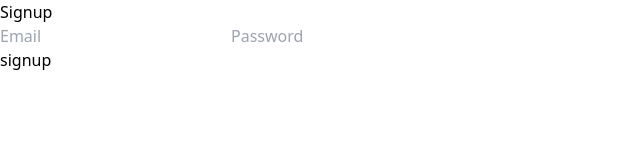
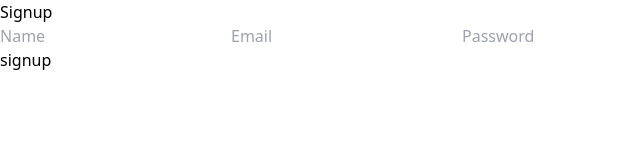
Before and after one commit to sahil-2102/form-concepts, a React (Vite) app: page / in a window 1280 px wide. Shown: the top 160 px of the page, without its empty margins (0-640 px from the left). Built offline with nearby package versions, Linux system fonts and the light colour scheme.

Commit message:
create signup logic

```diff
--- a/src/components/Form.jsx
+++ b/src/components/Form.jsx
@@ -1,57 +1,90 @@
 import { use, useState } from "react";
+import axios from "../api/axiosInstance.js";
+const Form = () => {
+  const [name, setName] = useState("");
+  const [email, setEmail] = useState("");
+  const [password, setPassword] = useState("");
 
-const Form = () => {
-    const [email, setEmail] = useState('');
-    const [password, setPassword] = useState('');
-    const [emailErr, setEmailErr] = useState('');
-    const [passErr, setPassError] = useState('');
   const [load, setLoad] = useState(false);
-    const [success, setSuccess] = useState('');
-    const handleSubmit = (e) => {
+  const [success, setSuccess] = useState("");
+
+  const handleSubmit = async (e) => {
     e.preventDefault();
-        setEmailErr('');
-        setPassError('');
-        setSuccess('');
-        if(!email.trim()){
-            setEmailErr("A valid email is required!");
+    axios.defaults.withCredentials = true;
+    setSuccess("");
+    setLoad(true);
+    if (!name.trim() || !email.trim() || !password.trim()) {
+      setSuccess("All fields are required");
+      setLoad(false);
+      return;
     }
-        if(!password.trim()){
-            setPassError("Password field is empty!");
-        } if(password.length < 6){
-            setPassError("Password should not be less than six digits!")
+    try {
+      const res = await axios.post("/api/auth/register", {
+        name,
+        email,
+        password,
+      });
+      if (!res.success) {
+        setSuccess(res.data.message);
+      } else {
+        setSuccess(res.data.message);
+        setName("");
+        setEmail("");
+        setPassword("");
       }
-
-
+    } catch (error) {
+      console.log("An error occured! ", error.message);
     }
+    setLoad(false);
+  };
   return (
     <div className="rounded-lg max-w-[400px] w-full bg-black">
-        <h2 className="text-3xl text-center font-semibold text-white mt-10 mb-8">Signup</h2>
-        <form onSubmit={handleSubmit}
+      <h2 className="text-3xl text-center font-semibold text-white mt-10 mb-8">
+        Signup
+      </h2>
+      <form
+        onSubmit={handleSubmit}
         className="flex flex-col items-center gap-5 w-full px-6"
       >
-            <input type="email" placeholder="Email"
+        <input
+          type="text"
+          placeholder="Name"
+          value={name}
+          onChange={(e) => setName(e.target.value)}
+          className="p-3 rounded-lg bg-gradient-to-b from-slate-700 to-slate-950 text-white border-b border-green-800"
+        />
+        {/* {nameErr && <p className="text-red-500 text-sm">{nameErr}</p>} */}
+        <input
+          type="email"
+          placeholder="Email"
           value={email}
           onChange={(e) => setEmail(e.target.value)}
           className="p-3 rounded-lg bg-gradient-to-b from-slate-700 to-slate-950 text-white border-b border-green-800"
         />
-            {emailErr && <p className="text-red-500 text-sm">{emailErr}</p>}
+        {/* {emailErr && <p className="text-red-500 text-sm">{emailErr}</p>} */}
 
-            <input type="password" placeholder="Password"
+        <input
+          type="password"
+          placeholder="Password"
           value={password}
           onChange={(e) => setPassword(e.target.value)}
           className="p-3 rounded-lg bg-gradient-to-b from-slate-700 to-slate-950 text-white border-b border-green-800"
         />
-            {passErr && <p className="text-red-500 text-sm">{passErr}</p>}
+        {/* {passErr && <p className="text-red-500 text-sm">{passErr}</p>} */}
 
         <div className="w-full">
-                <button type="submit" disabled={load}
+          <button
+            type="submit"
+            disabled={load}
             className="bg-slate-800 py-3 w-full rounded-full text-white uppercase
                     font-semibold border-b border-green-900 hover:opacity-95"
-                >{load ? 'Signing Up...' : "signup"}</button>
+          >
+            {load ? "Signing Up..." : "signup"}
+          </button>
         </div>
-            <p className="mb-8 text-green-500 text-sm">{success}</p>
+        <p className={`mb-8 text-green-500 text-sm ${success.includes("Account") ? 'text-green-500': "text-red-500"}`}>{success}</p>
       </form>
     </div>
-  )
-}
-export default Form
+  );
+};
+export default Form;
```
Lines whose indentation alone changed are shown as unchanged.
